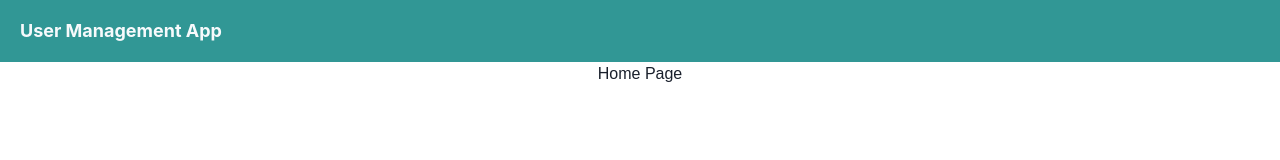
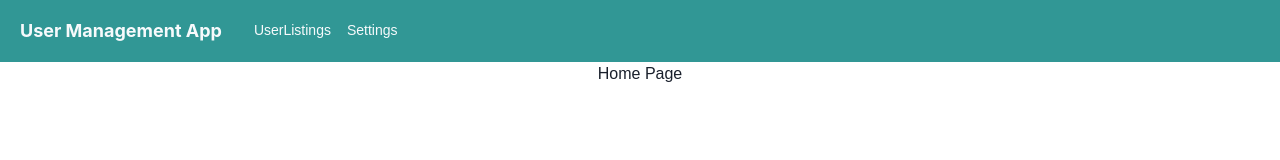
Before and after one commit to yasjpn/app-tutorial-chakraui, a React (Create React App) app: page /home in a window 1280 px wide. Shown: the top 160 px of the page. Built offline with nearby package versions, Linux system fonts and the light colour scheme.

Commit message:
header menus

```diff
--- a/package.json
+++ b/package.json
@@ -9,6 +9,7 @@
   ],
   "main": "src/index.tsx",
   "dependencies": {
+    "@chakra-ui/icons": "1.1.1",
     "@chakra-ui/react": "1.7.4",
     "@emotion/react": "11.7.1",
     "@emotion/styled": "11.6.0",
--- a/src/components/organisms/layout/Header.tsx
+++ b/src/components/organisms/layout/Header.tsx
@@ -1,8 +1,23 @@
-import { Flex, Heading } from "@chakra-ui/react";
+import {
+  Box,
+  Button,
+  Drawer,
+  DrawerOverlay,
+  DrawerContent,
+  Flex,
+  Heading,
+  IconButton,
+  Link,
+  DrawerBody,
+  useDisclosure
+} from "@chakra-ui/react";
 import { memo, FC } from "react";
+import { HamburgerIcon } from "@chakra-ui/icons";
 
 export const Header: FC = memo(() => {
+  const { isOpen, onOpen, onClose } = useDisclosure();
   return (
+    <>
       <Flex
         as="nav"
         bg="teal.500"
@@ -11,9 +26,42 @@ export const Header: FC = memo(() => {
         justify="space-between"
         padding={{ base: 3, md: 5 }}
       >
+        <Flex align="center" as="a" mr={8} _hover={{ cursor: "pointer" }}>
           <Heading as="h1" fontSize={{ base: "md", md: "lg" }}>
             User Management App
           </Heading>
         </Flex>
+        <Flex
+          align="center"
+          fontSize="sm"
+          flexGrow={2}
+          display={{ base: "none", md: "flex" }}
+        >
+          <Box pr={4}>
+            <Link>UserListings</Link>
+          </Box>
+          <Link>Settings</Link>
+        </Flex>
+        <IconButton
+          aria-label="menubutton"
+          icon={<HamburgerIcon />}
+          size="sm"
+          variant="unstyled"
+          display={{ base: "block", md: "none" }}
+          onClick={onOpen}
+        />
+      </Flex>
+      <Drawer placement="left" size="xs" onClose={onClose} isOpen={isOpen}>
+        <DrawerOverlay>
+          <DrawerContent>
+            <DrawerBody p={0} bg="gray.100">
+              <Button w="100%">TOP</Button>
+              <Button w="100%">UserListings</Button>
+              <Button w="100%">Settings</Button>
+            </DrawerBody>
+          </DrawerContent>
+        </DrawerOverlay>
+      </Drawer>
+    </>
   );
 });
```
Lines whose indentation alone changed are shown as unchanged.
